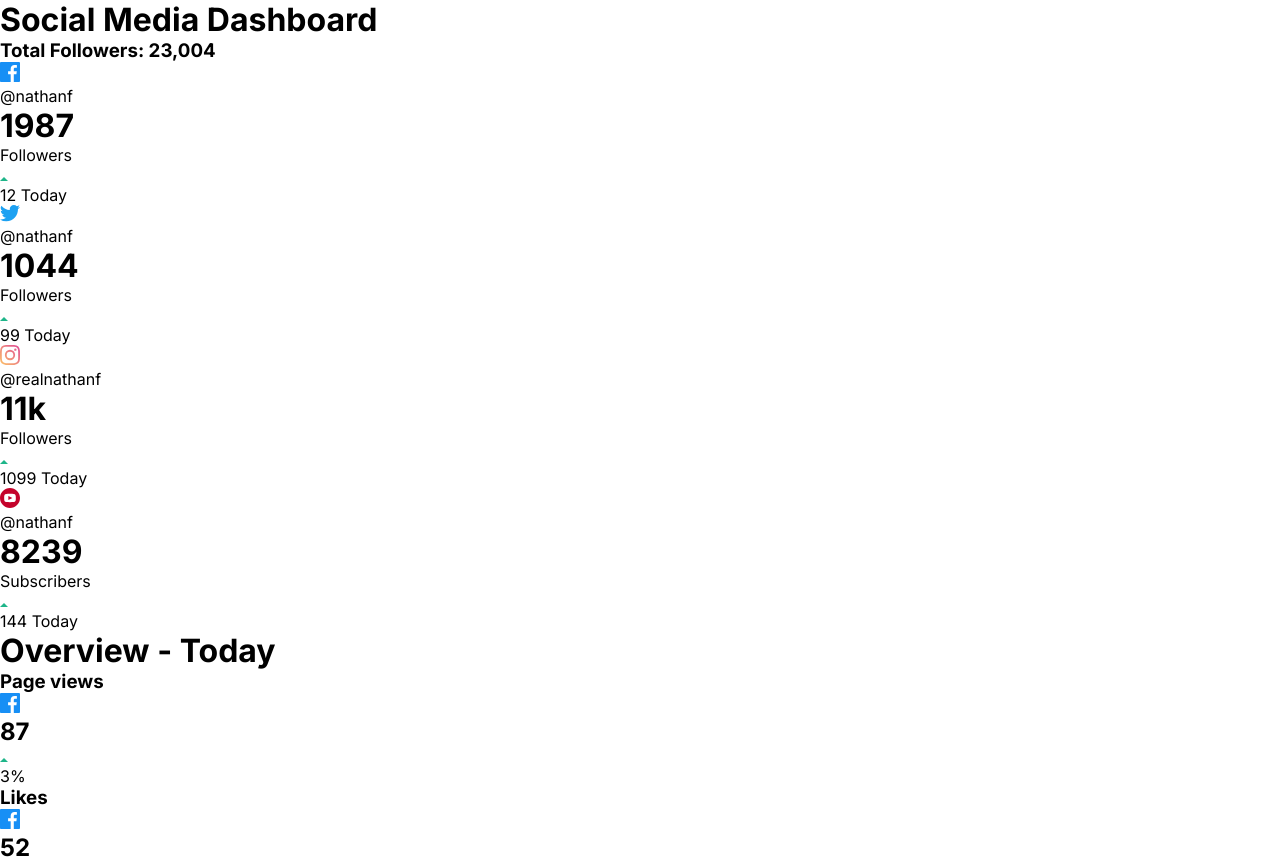
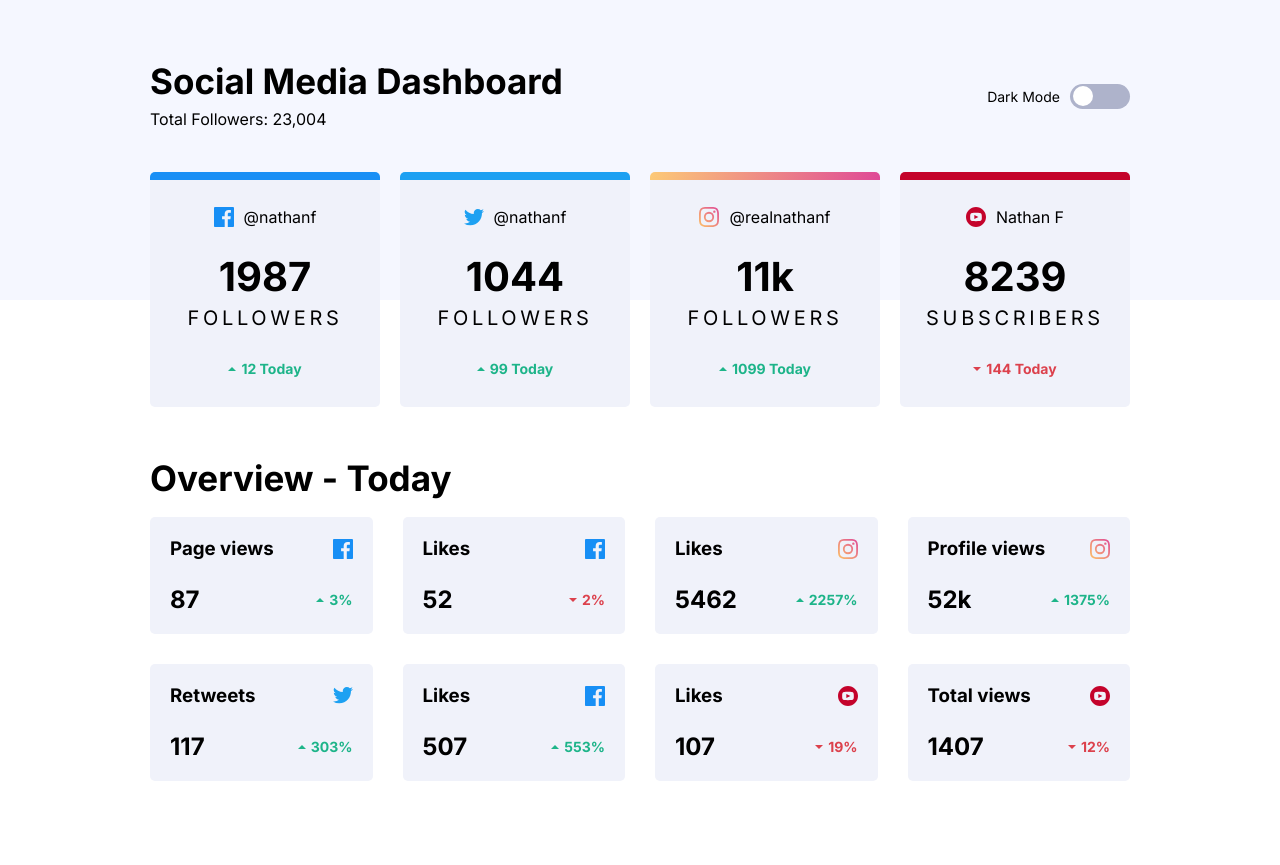
Before and after one commit to DanielOmehe/social-media-dashboard, a plain HTML site: page index.html in a window 1280 px wide. Shown: the top 865 px of the page. Drawn offline with Linux system fonts and the light colour scheme.

Commit message:
Style Page

```diff
--- a/index.html
+++ b/index.html
@@ -10,14 +10,16 @@
   <link rel="stylesheet" href="style.css">
 </head>
 <body>
+  <div class="background"></div>
   <div class="dashboard">
     <div class="dashboard-header">
       <div class="dashboard-header-title">
         <h1>Social Media Dashboard</h1>
         <h3>Total Followers: 23,004</h3>
       </div>
-      <div class="switch">
-        <div class="circle"></div>
+      <div class="theme">
+        <h3>Dark Mode</h3>
+        <div class="switch"></div>
       </div>
     </div>
     <div class="dashboard-container">
@@ -67,14 +69,14 @@
         <div class="info-card">
           <div class="title">
             <img src="images/icon-youtube.svg" alt="yb" />
-            <p>@nathanf</p>
+            <p>Nathan F</p>
           </div>
           <div class="followers">
             <h1>8239</h1>
             <p>Subscribers</p>
           </div>
-          <div class="up">
-            <img src="images/icon-up.svg" alt="up" />
+          <div class="down">
+            <img src="images/icon-down.svg" alt="down" />
             <p>144 Today</p>
           </div>
         </div>
@@ -91,7 +93,7 @@
             </div>
             <div class="overview-card-content">
               <h2>87</h2>
-              <div class="overview-up">
+              <div class="up">
                 <img src="images/icon-up.svg" alt="up">
                 <p>3%</p>
               </div>
@@ -104,7 +106,7 @@
             </div>
             <div class="overview-card-content">
               <h2>52</h2>
-              <div class="overview-down">
+              <div class="down">
                 <img src="images/icon-down.svg" alt="down">
                 <p>2%</p>
               </div>
@@ -117,7 +119,7 @@
             </div>
             <div class="overview-card-content">
               <h2>5462</h2>
-              <div class="overview-up">
+              <div class="up">
                 <img src="images/icon-up.svg" alt="up">
                 <p>2257%</p>
               </div>
@@ -130,7 +132,7 @@
             </div>
             <div class="overview-card-content">
               <h2>52k</h2>
-              <div class="overview-up">
+              <div class="up">
                 <img src="images/icon-up.svg" alt="up">
                 <p>1375%</p>
               </div>
@@ -143,7 +145,7 @@
             </div>
             <div class="overview-card-content">
               <h2>117</h2>
-              <div class="overview-up">
+              <div class="up">
                 <img src="images/icon-up.svg" alt="up">
                 <p>303%</p>
               </div>
@@ -156,7 +158,7 @@
             </div>
             <div class="overview-card-content">
               <h2>507</h2>
-              <div class="overview-up">
+              <div class="up">
                 <img src="images/icon-up.svg" alt="up">
                 <p>553%</p>
               </div>
@@ -169,7 +171,7 @@
             </div>
             <div class="overview-card-content">
               <h2>107</h2>
-              <div class="overview-down">
+              <div class="down">
                 <img src="images/icon-down.svg" alt="down">
                 <p>19%</p>
               </div>
@@ -182,8 +184,8 @@
             </div>
             <div class="overview-card-content">
               <h2>1407</h2>
-              <div class="overview-down">
-                <img src="images/icon-up.svg" alt="down">
+              <div class="down">
+                <img src="images/icon-down.svg" alt="down">
                 <p>12%</p>
               </div>
             </div>
@@ -192,5 +194,6 @@
       </div>
     </div>
   </div>
+  <script src='main.js'></script>
 </body>
 </html>
--- /dev/null
+++ b/main.js
@@ -0,0 +1 @@
+// document.documentElement.setAttribute("data-theme", "light")
--- a/style.css
+++ b/style.css
@@ -12,23 +12,22 @@
     --bright-red: hsl(356, 69%, 56%);
     --facebook: hsl(208, 92%, 53%);
     --twitter: hsl(203, 89%, 53%);
-    --instagram: linear-gradient(hsl(37, 97%, 70%), to hsl(329, 70%, 58%));
+    --instagram: linear-gradient(to right, #fdc468e6, #df4996);
+    /* --instagram: hsl(37, 97%, 70%); */
     --youtube: hsl(348, 97%, 39%);
 
     --dark-theme: linear-gradient(hsl(210, 78%, 56%), to hsl(146, 68%, 55%));
-    --light-theme: hsl(230, 22%, 74%);
+    --theme: hsl(230, 22%, 74%);
 
-    --dark-bg: hsl(230, 17%, 14%);
-    --dark-pattern: hsl(232, 19%, 15%);
-    --dark-card-bg: hsl(228, 28%, 20%);
+    --bg: hsl(0, 0%, 100%);
+    --pattern: hsl(225, 100%, 98%);
+    --card-bg: hsl(227, 47%, 96%);
+    --greyish-blue: hsl(228, 12%, 14%);
+    --dark-blue: hsl(230, 17%, 14%);
     --dark-text: hsl(228, 34%, 66%);
     --white-text: hsl(0, 0%, 100%);
-
-    --light-bg: hsl(0, 0%, 100%);
-    --light-pattern: hsl(225, 100%, 98%);
-    --light-card-bg: hsl(227, 47%, 96%);
-    --greyish-blue: hsl(228, 12%, 14%);
-    --dark-blue: hsl(230, 17%, 14%);
+    --card-hover: hsl(228, 26%, 87%);
+    --switch-bg: var(--bg);
 
     --font-size: 14px;
     --font-weight-light: 400;
@@ -36,17 +35,280 @@
     --font-family: 'Inter', sans-serif;
 }
 
+[data-theme= 'dark']{
+    --bg: hsl(230, 17%, 14%);
+    --pattern: hsl(232, 19%, 15%);
+    --card-bg: hsl(228, 28%, 20%);
+    --card-hover: hsl(232, 31%, 91%);
+    --theme: linear-gradient(hsl(210, 78%, 56%), to hsl(146, 68%, 55%));
+    --switch-bg: black;
+}
+
 body{
     width: 100%;
     height: 100vh;
+    width: 100%;
+    height: 100%;
+    background: var(--light-theme), var(--light-bg);
+}
+
+.background{
+    background: var(--pattern);
+    width: 100%;
+    height: 300px;
+    position: absolute;
+    z-index: 0;
+    top: 0;
+    left: 0;
 }
 
 .dashboard{
+    padding: 60px 150px;
+    position: relative;
+    z-index: 1;
+}
+
+.dashboard-header{
+    width: 100%;
+    display: flex;
+    align-items: center;
+    justify-content: space-between;
+    margin-bottom: 45px;
+}
+
+.dashboard-header-title h1{
+    font-size: 35px;
+    font-weight: var(--font-weight-bold);
+    margin-bottom: 5px;
+}
+
+.dashboard-header-title h3{
+    font-size: 16px;
+    line-height: 25px;
+    font-weight: 400;
+}
+
+.theme{
+    display: flex;
+    align-items: center;
+    gap: 10px;
+}
+
+.theme h3{
+    font-size: 14px;
+    color: var(--light-theme);
+    font-weight: 500;
+}
+
+.switch{
+    width: 60px;
+    height: 25px;
+    border-radius: 25px;
+    background: var(--theme);
+    position: relative;
+    cursor: pointer;
+}
+
+.switch::before{
+    content: "";
+    width: 20px;
+    height: 20px;
+    background-color: var(--switch-bg);
+    position: absolute;
+    top: .18rem;
+    left: 2.5px;
+    border-radius: 100%;
+}
+
+.dashboard-container{
+    height: 650px;
+    display: grid;
+    grid-template-columns: 1fr;
+    grid-template-rows: 200px 300px;
+    gap: 80px;
+}
+
+.dashboard-info{
+    grid-row: 1/2;
+    display: grid;
+    height: 100%;
+    place-items: center;
+    gap: 20px;
+    grid-template-columns: repeat(4, 1fr);
+}
+
+.info-card{
     width: 100%;
     height: 100%;
-    background: var(--light-bg);
+    background-color: var(--card-bg);
+    text-align: center;
+    position: relative;
+    padding: 30px 0;
+    border-radius: 5px;
 }
 
-.dashboard .dashboard-header{
+.info-card:hover{
+    background-color: var(--card-hover);
+}
+
+.info-card:nth-child(1)::before{
+    content: "";
     width: 100%;
+    height: 8px;
+    background: var(--facebook);
+    position: absolute;
+    left: 0;
+    top: -5px;
+    border-radius: 5px 5px 0 0;
 }
+
+.info-card:nth-child(2)::before{
+    content: "";
+    width: 100%;
+    height: 8px;
+    background: var(--twitter);
+    left: 0;
+    top: -5px;
+    position: absolute;
+    border-radius: 5px 5px 0 0;
+}
+.info-card:nth-child(3)::before{
+    content: "";
+    width: 100%;
+    height: 8px;
+    background: var(--instagram);
+    left: 0;
+    top: -5px;
+    position: absolute;
+    border-radius: 5px 5px 0 0;
+}
+.info-card:nth-child(4)::before{
+    content: "";
+    width: 100%;
+    height: 8px;
+    background: var(--youtube);
+    left: 0;
+    top: -5px;
+    position: absolute;
+    border-radius: 5px 5px 0 0;
+}
+
+.title{
+    display: flex;
+    align-items: center;
+    justify-content: center;
+    gap: 10px;
+    margin-bottom: 25px;
+}
+
+.followers{
+    margin-bottom: 10px;
+}
+
+.followers h1{
+    font-size: 40px;
+    margin-bottom: 5px;
+}
+
+.followers p{
+    font-size: 20px;
+    letter-spacing: .23rem;
+    text-transform: uppercase;
+    margin-bottom: 30px;
+}
+
+.info-card .up{
+    display: flex;
+    align-items: center;
+    justify-content: center;
+    gap: 5px;
+}
+
+.info-card .up p{
+    color: var(--lime-green);
+    font-size: 14px;
+    font-weight: var(--font-weight-bold);
+}
+
+.info-card .down{
+    display: flex;
+    align-items: center;
+    justify-content: center;
+    gap: 5px;
+}
+
+.info-card .down p{
+    color: var(--bright-red);
+    font-size: 14px;
+    font-weight: var(--font-weight-bold);
+}
+
+.dashboard-overview{
+    grid-row: 2/3;
+    display: grid;
+    grid-template-columns: 1fr;
+    gap: 30px;
+    grid-template-rows: 30px 1fr;
+}
+
+.dashboard-overview-header h1{
+    font-size: 35px;
+}
+
+.dashboard-overview-container{
+    display: grid;
+    height: 100%;
+    place-items: center;
+    grid-template-columns: repeat(4, 1fr);
+    gap: 30px;
+}
+
+.overview-card{
+    width: 100%;
+    background-color: var(--card-bg);
+    padding: 20px;
+    border-radius: 5px;
+}
+
+.overview-card:hover{
+    background-color: var(--card-hover);
+}
+
+.overview-card-header{
+    display: flex;
+    align-items: center;
+    justify-content: space-between;
+    margin-bottom: 25px;
+}
+
+.overview-card-content{
+    display: flex;
+    align-items: center;
+    justify-content: space-between;
+}
+
+.overview-card-content .up{
+    display: flex;
+    align-items: center;
+    justify-content: center;
+    gap: 5px;
+}
+
+.overview-card-content .up p{
+    color: var(--lime-green);
+    font-weight: var(--font-weight-bold);
+    font-size: var(--font-size);
+}
+
+.overview-card-content .down{
+    display: flex;
+    align-items: center;
+    justify-content: center;
+    gap: 5px;
+}
+
+.overview-card-content .down p{
+    color: var(--bright-red);
+    font-weight: var(--font-weight-bold);
+    font-size: var(--font-size);
+}
```
